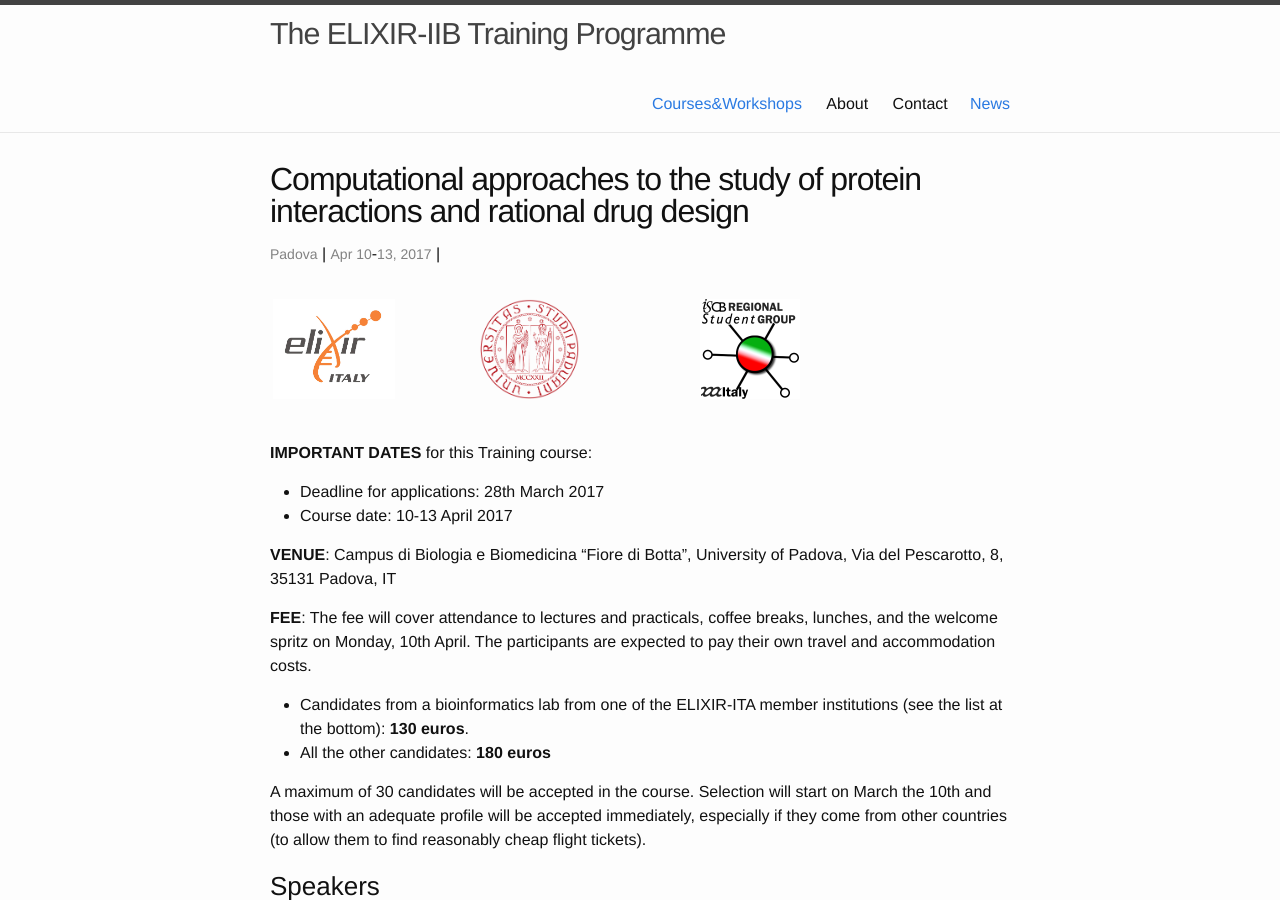
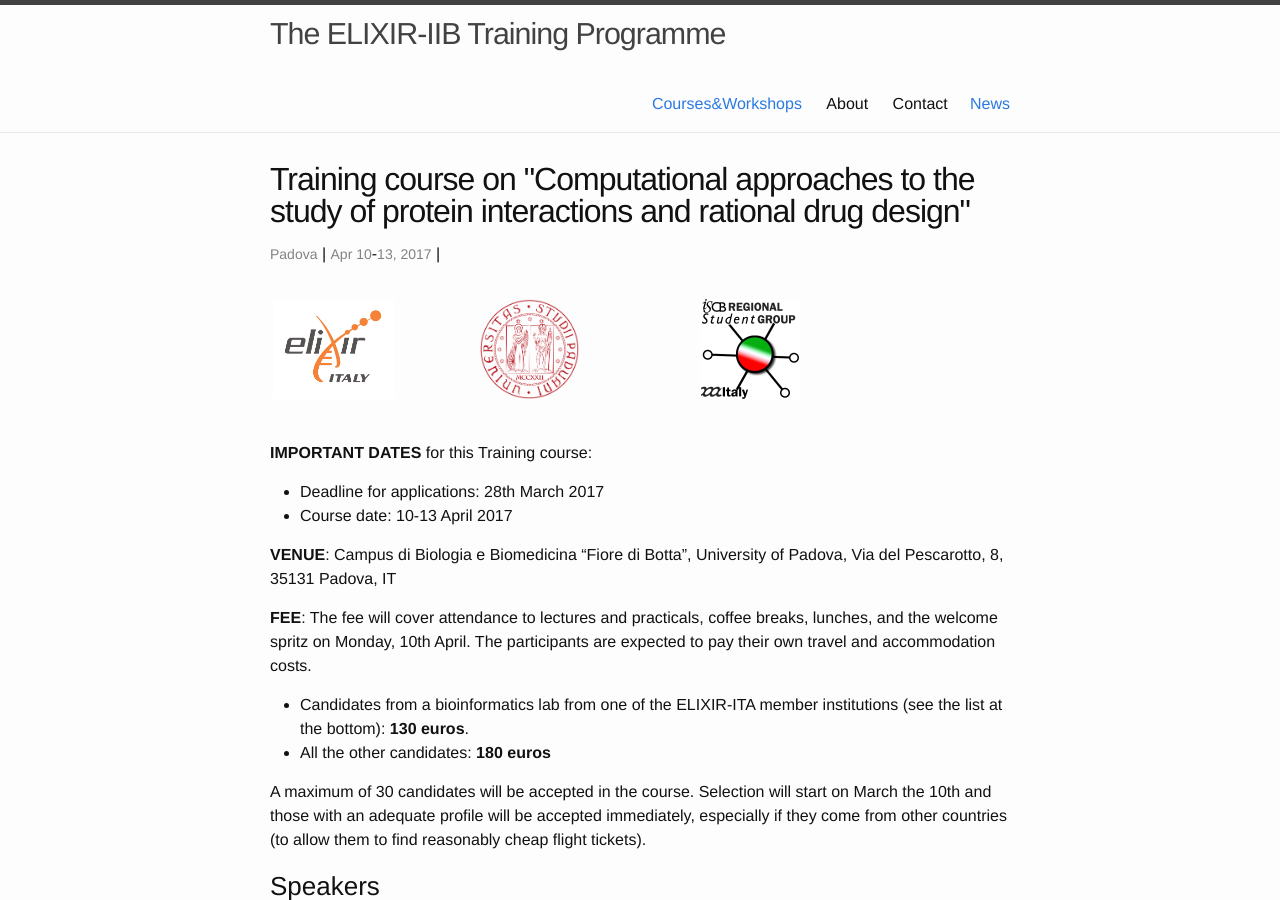
Before and after one commit to ELIXIR-IIB-training/website, a Jekyll site: the page built from _posts/2017-04-10-protein-interactions-padova.md, in a window 1280 px wide and 900 px high. Built offline with Jekyll 4.4.1, drawn with Linux system fonts in a browser that asks for light colours.

Commit message:
minor changes to Padova course

```diff
--- a/_posts/2017-04-10-protein-interactions-padova.md
+++ b/_posts/2017-04-10-protein-interactions-padova.md
@@ -1,6 +1,6 @@
 ---
 layout: post
-title:  "Computational approaches to the study of protein interactions and rational drug design"
+title:  Training course on "Computational approaches to the study of protein interactions and rational drug design"
 date_start:   2017-04-10
 date_end:   2017-04-13
 venue: Padova
```
